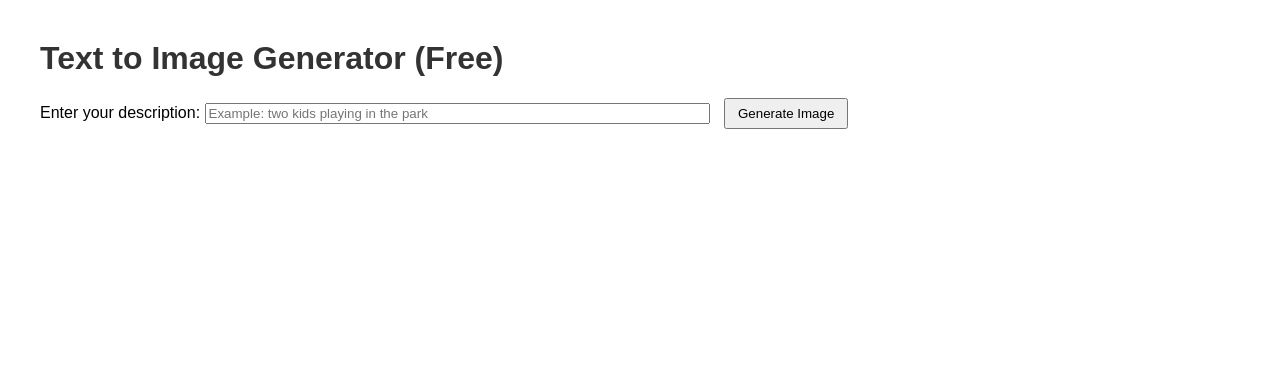
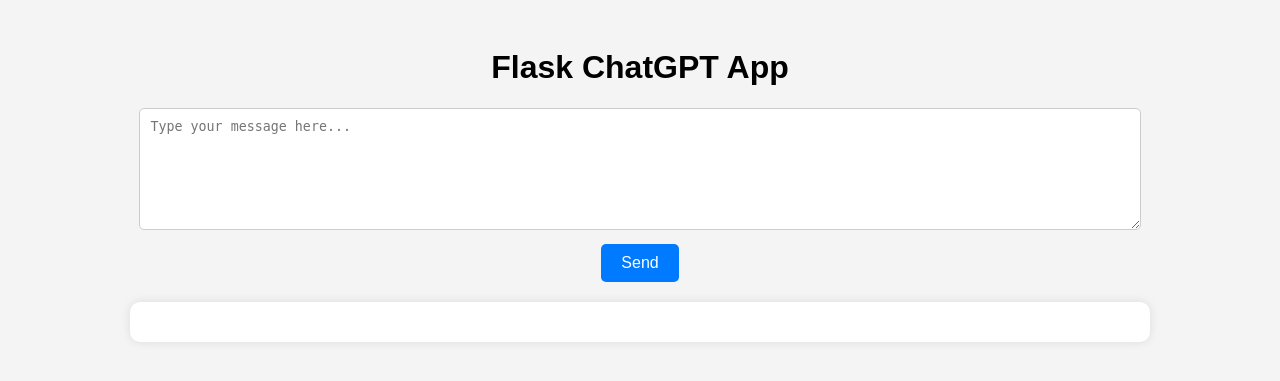
Before and after one commit to pathiputturuyamini1995-hash/flaskchatgpt, a Flask app: page / in a window 1280 px wide. Shown: the top 381 px of the page. Run offline with Flask 3, Linux system fonts and the light colour scheme.

Commit message:
Replace text -to-image HTML with Flask ChatGPT code

```diff
--- a/templates/index.html
+++ b/templates/index.html
@@ -1,60 +1,77 @@
-<!doctype html>
-<html>
+<!DOCTYPE html>
+<html lang="en">
 <head>
-  <meta charset="utf-8">
-  <title>Text to Image Generator (Free)</title>
+  <meta charset="UTF-8" />
+  <meta name="viewport" content="width=device-width, initial-scale=1.0" />
+  <title>Flask ChatGPT</title>
   <style>
-    body { font-family: Arial, sans-serif; margin: 40px; }
-    h1 { color: #333; }
-    button { padding: 6px 12px; margin-left: 10px; }
-    img { margin-top: 20px; border-radius: 8px; box-shadow: 0 0 8px #888; }
+    body {
+      font-family: Arial, sans-serif;
+      background-color: #f4f4f4;
+      text-align: center;
+      padding: 20px;
+    }
+    textarea {
+      width: 80%;
+      height: 100px;
+      padding: 10px;
+      margin-bottom: 10px;
+      border-radius: 5px;
+      border: 1px solid #ccc;
+    }
+    button {
+      padding: 10px 20px;
+      font-size: 16px;
+      border: none;
+      background-color: #007bff;
+      color: white;
+      border-radius: 5px;
+      cursor: pointer;
+    }
+    button:hover {
+      background-color: #0056b3;
+    }
+    #response {
+      margin-top: 20px;
+      background: white;
+      padding: 20px;
+      border-radius: 10px;
+      width: 80%;
+      margin: 20px auto;
+      text-align: left;
+      box-shadow: 0 0 10px rgba(0,0,0,0.1);
+    }
   </style>
 </head>
 <body>
-  <h1>Text to Image Generator (Free)</h1>
-  <label>
-    Enter your description:
-    <input id="prompt" size="60" placeholder="Example: two kids playing in the park">
-  </label>
-  <button id="generate">Generate Image</button>
+  <h1>Flask ChatGPT App</h1>
+  <textarea id="user_input" placeholder="Type your message here..."></textarea><br>
+  <button onclick="sendMessage()">Send</button>
 
-  <div id="msg" style="margin-top:10px;color:red;"></div>
-  <div id="output" style="margin-top:15px;"></div>
+  <div id="response"></div>
 
   <script>
-    document.getElementById("generate").onclick = async () => {
-      const prompt = document.getElementById("prompt").value.trim();
-      const msg = document.getElementById("msg");
-      const output = document.getElementById("output");
-      msg.textContent = "";
-      output.innerHTML = "";
-
-      if (!prompt) {
-        msg.textContent = "Please enter a description.";
+    async function sendMessage() {
+      const userMessage = document.getElementById("user_input").value;
+      if (!userMessage) {
+        alert("Please enter a message!");
         return;
       }
 
-      try {
-        const res = await fetch("/generate", {
-          method: "POST",
-          headers: { "Content-Type": "application/json" },
-          body: JSON.stringify({ prompt })
-        });
+      // Send message to Flask backend
+      const response = await fetch("/chat", {
+        method: "POST",
+        headers: { "Content-Type": "application/x-www-form-urlencoded" },
+        body: "message=" + encodeURIComponent(userMessage)
+      });
 
-        if (!res.ok) {
-          const j = await res.json().catch(() => ({ error: res.statusText }));
-          throw new Error(j.error || "Request failed");
-        }
+      const data = await response.json();
+      document.getElementById("response").innerHTML =
+        "<b>You:</b> " + userMessage + "<br><b>Bot:</b> " + data.reply;
 
-        const j = await res.json();
-        const img = document.createElement("img");
-        img.src = j.image_url;
-        img.width = 512;
-        output.appendChild(img);
-      } catch (e) {
-        msg.textContent = "Error: " + e.message;
-      }
-    };
+      // Clear textbox after sending
+      document.getElementById("user_input").value = "";
+    }
   </script>
 </body>
 </html>
```
